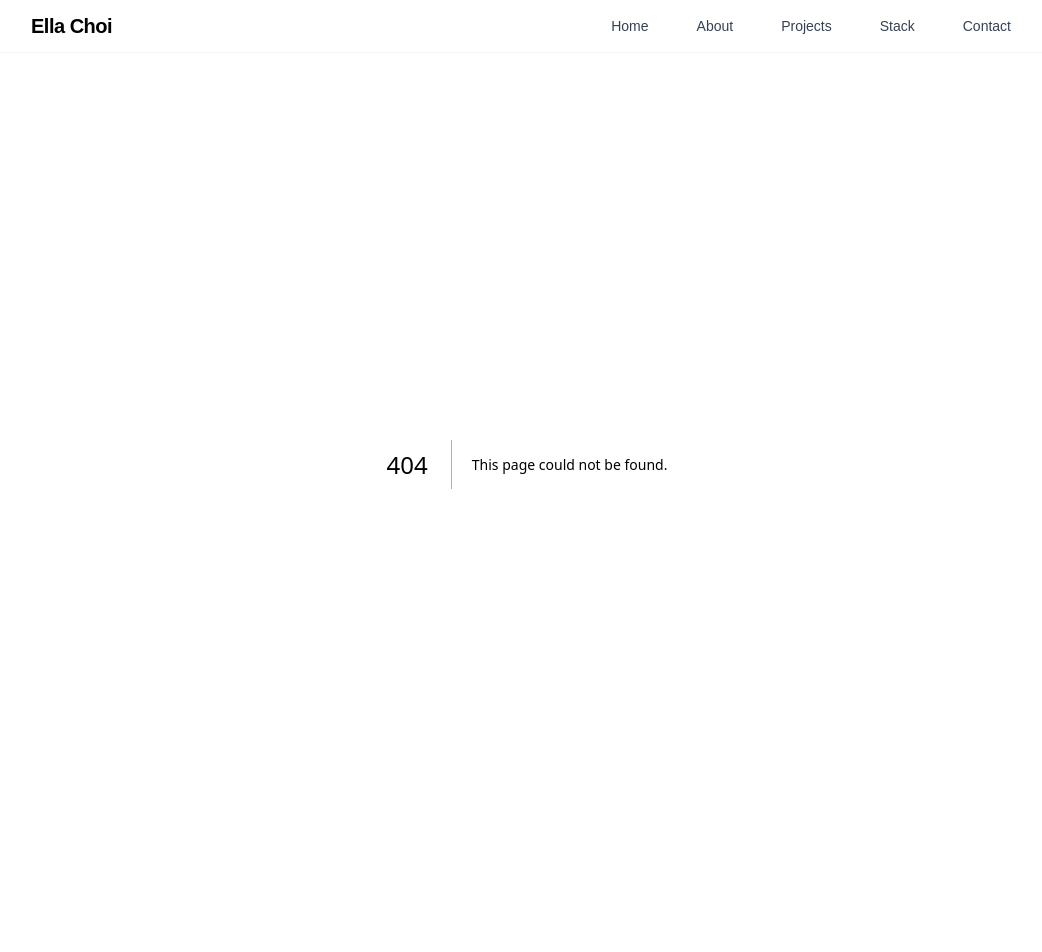
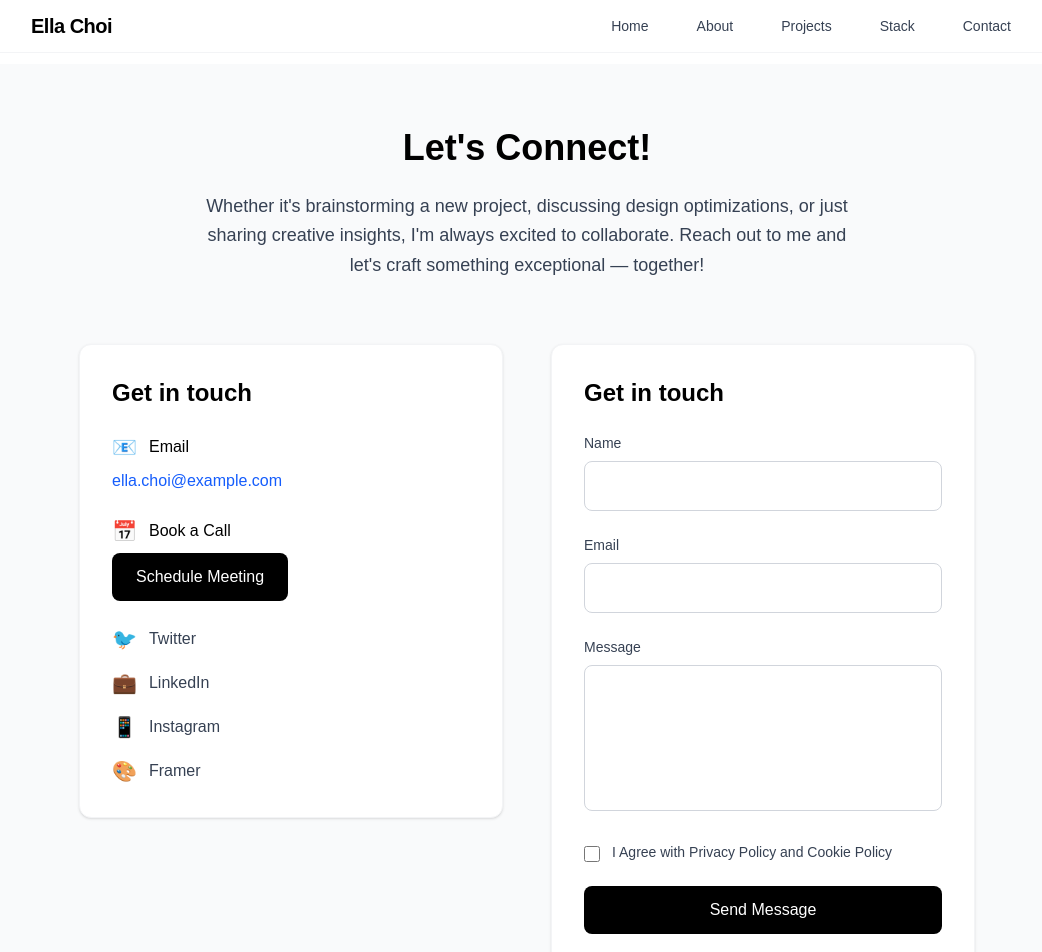
Before and after one commit to ella-yschoi/ella-yschoi.github.io, a Next.js app: page /contact in a window 1280 px wide. Before the commit this address had no page. Shown: the top 952 px of the page, without its empty margins (113-1155 px from the left). Before the commit the page ends 864 px from the top, so only its background shows below. Built offline with nearby package versions, Linux system fonts and the light colour scheme.

Commit message:
feat: Add Contact page with form for user inquiries and updated navigation link

```diff
--- /dev/null
+++ b/src/app/contact/page.tsx
@@ -0,0 +1,211 @@
+'use client';
+
+import { useState } from 'react';
+
+export default function ContactPage() {
+  const [formData, setFormData] = useState({
+    name: '',
+    email: '',
+    message: '',
+    agreeToPolicy: false,
+  });
+
+  const handleSubmit = (e: React.FormEvent) => {
+    e.preventDefault();
+    // 여기에 폼 제출 로직 추가
+    console.log('Form submitted:', formData);
+  };
+
+  const handleInputChange = (
+    e: React.ChangeEvent<HTMLInputElement | HTMLTextAreaElement>
+  ) => {
+    const { name, value } = e.target;
+    setFormData((prev) => ({ ...prev, [name]: value }));
+  };
+
+  const handleCheckboxChange = (e: React.ChangeEvent<HTMLInputElement>) => {
+    setFormData((prev) => ({ ...prev, agreeToPolicy: e.target.checked }));
+  };
+
+  return (
+    <section className='py-16 px-6 w-full bg-gray-50 min-h-screen'>
+      <div className='max-w-4xl mx-auto'>
+        {/* Header Section */}
+        <div className='text-center mb-16'>
+          <h1 className='text-4xl font-bold mb-6 text-black'>Let's Connect!</h1>
+          <p className='text-lg text-gray-700 max-w-2xl mx-auto leading-relaxed'>
+            Whether it's brainstorming a new project, discussing design
+            optimizations, or just sharing creative insights, I'm always excited
+            to collaborate. Reach out to me and let's craft something
+            exceptional — together!
+          </p>
+        </div>
+
+        <div className='grid lg:grid-cols-2 gap-12'>
+          {/* Contact Info Section */}
+          <div className='space-y-8'>
+            <div className='bg-white rounded-xl shadow border border-gray-100 p-8'>
+              <h2 className='text-2xl font-bold mb-6 text-black'>
+                Get in touch
+              </h2>
+
+              {/* Email */}
+              <div className='mb-6'>
+                <div className='flex items-center gap-3 mb-2'>
+                  <span className='text-xl'>📧</span>
+                  <span className='font-medium text-black'>Email</span>
+                </div>
+                <a
+                  href='mailto:ella.choi@example.com'
+                  className='text-blue-600 hover:text-blue-800 transition-colors'
+                >
+                  ella.choi@example.com
+                </a>
+              </div>
+
+              {/* Book a Call */}
+              <div className='mb-6'>
+                <div className='flex items-center gap-3 mb-2'>
+                  <span className='text-xl'>📅</span>
+                  <span className='font-medium text-black'>Book a Call</span>
+                </div>
+                <a
+                  href='#'
+                  className='inline-block bg-black text-white px-6 py-3 rounded-lg hover:bg-gray-800 transition-colors'
+                >
+                  Schedule Meeting
+                </a>
+              </div>
+
+              {/* Social Links */}
+              <div className='space-y-4'>
+                <div className='flex items-center gap-3'>
+                  <span className='text-xl'>🐦</span>
+                  <a
+                    href='#'
+                    className='text-gray-700 hover:text-black transition-colors'
+                  >
+                    Twitter
+                  </a>
+                </div>
+                <div className='flex items-center gap-3'>
+                  <span className='text-xl'>💼</span>
+                  <a
+                    href='#'
+                    className='text-gray-700 hover:text-black transition-colors'
+                  >
+                    LinkedIn
+                  </a>
+                </div>
+                <div className='flex items-center gap-3'>
+                  <span className='text-xl'>📱</span>
+                  <a
+                    href='#'
+                    className='text-gray-700 hover:text-black transition-colors'
+                  >
+                    Instagram
+                  </a>
+                </div>
+                <div className='flex items-center gap-3'>
+                  <span className='text-xl'>🎨</span>
+                  <a
+                    href='#'
+                    className='text-gray-700 hover:text-black transition-colors'
+                  >
+                    Framer
+                  </a>
+                </div>
+              </div>
+            </div>
+          </div>
+
+          {/* Contact Form Section */}
+          <div className='bg-white rounded-xl shadow border border-gray-100 p-8'>
+            <h2 className='text-2xl font-bold mb-6 text-black'>Get in touch</h2>
+
+            <form onSubmit={handleSubmit} className='space-y-6'>
+              <div>
+                <label
+                  htmlFor='name'
+                  className='block text-sm font-medium text-gray-700 mb-2'
+                >
+                  Name
+                </label>
+                <input
+                  type='text'
+                  id='name'
+                  name='name'
+                  value={formData.name}
+                  onChange={handleInputChange}
+                  className='w-full px-4 py-3 border border-gray-300 rounded-lg focus:ring-2 focus:ring-black focus:border-transparent transition-colors'
+                  required
+                />
+              </div>
+
+              <div>
+                <label
+                  htmlFor='email'
+                  className='block text-sm font-medium text-gray-700 mb-2'
+                >
+                  Email
+                </label>
+                <input
+                  type='email'
+                  id='email'
+                  name='email'
+                  value={formData.email}
+                  onChange={handleInputChange}
+                  className='w-full px-4 py-3 border border-gray-300 rounded-lg focus:ring-2 focus:ring-black focus:border-transparent transition-colors'
+                  required
+                />
+              </div>
+
+              <div>
+                <label
+                  htmlFor='message'
+                  className='block text-sm font-medium text-gray-700 mb-2'
+                >
+                  Message
+                </label>
+                <textarea
+                  id='message'
+                  name='message'
+                  value={formData.message}
+                  onChange={handleInputChange}
+                  rows={5}
+                  className='w-full px-4 py-3 border border-gray-300 rounded-lg focus:ring-2 focus:ring-black focus:border-transparent transition-colors resize-none'
+                  required
+                />
+              </div>
+
+              <div className='flex items-start gap-3'>
+                <input
+                  type='checkbox'
+                  id='agreeToPolicy'
+                  name='agreeToPolicy'
+                  checked={formData.agreeToPolicy}
+                  onChange={handleCheckboxChange}
+                  className='mt-1 h-4 w-4 text-black focus:ring-black border-gray-300 rounded'
+                  required
+                />
+                <label
+                  htmlFor='agreeToPolicy'
+                  className='text-sm text-gray-700'
+                >
+                  I Agree with Privacy Policy and Cookie Policy
+                </label>
+              </div>
+
+              <button
+                type='submit'
+                className='w-full bg-black text-white py-3 px-6 rounded-lg hover:bg-gray-800 transition-colors font-medium'
+              >
+                Send Message
+              </button>
+            </form>
+          </div>
+        </div>
+      </div>
+    </section>
+  );
+}
--- a/src/components/Header.tsx
+++ b/src/components/Header.tsx
@@ -5,7 +5,7 @@ const navItems = [
   { label: 'About', href: '/about' },
   { label: 'Projects', href: '/projects' },
   { label: 'Stack', href: '/stack' },
-  { label: 'Contact', href: '#contact' },
+  { label: 'Contact', href: '/contact' },
 ];
 
 const Header = () => (
```
